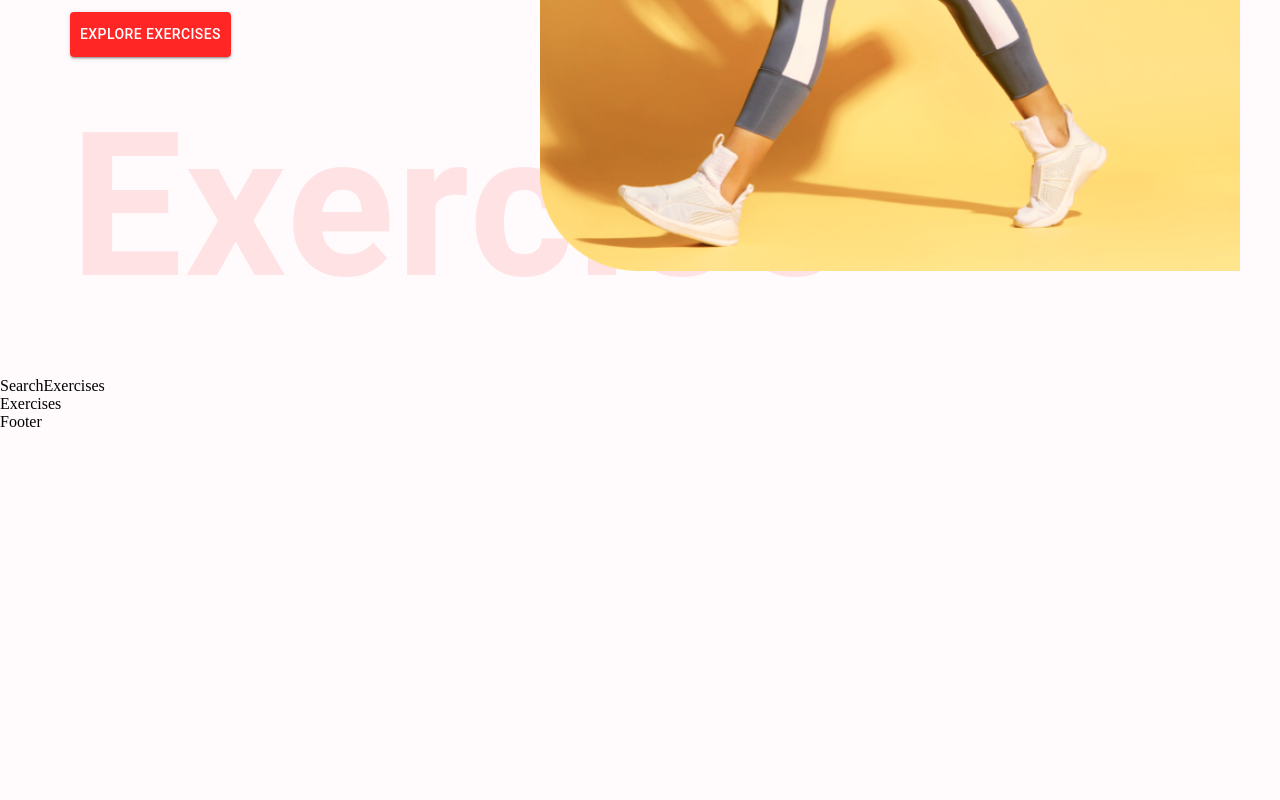
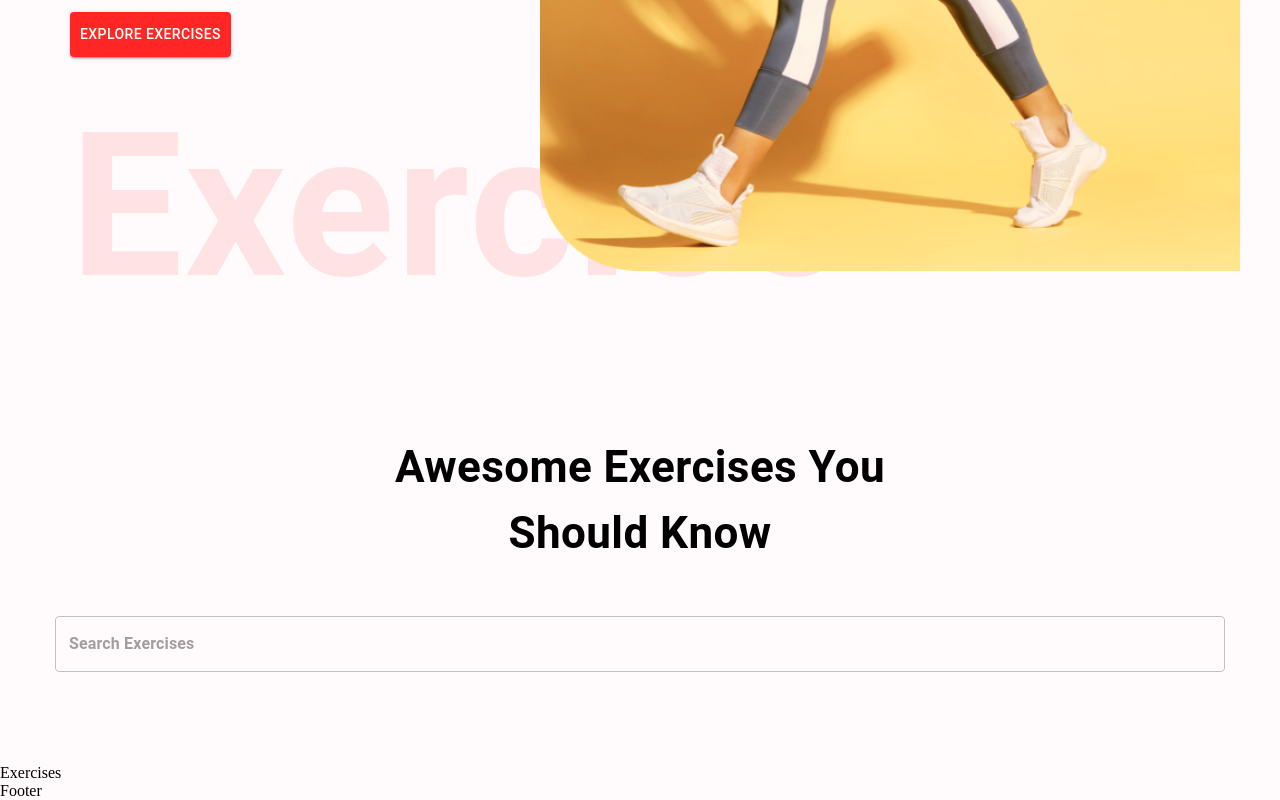
Before and after one commit to johnwhittenstudio/fitness_app, a React (Create React App) app: page / in a window 1280 px wide. Shown: the part 595-1395 px from the top of the page. Before the commit the page ends 1026 px from the top, so only its background shows below. Built offline with nearby package versions, Linux system fonts and the light colour scheme.

Commit message:
begin searchexercise page

```diff
--- a/src/components/HeroBanner.js
+++ b/src/components/HeroBanner.js
@@ -10,7 +10,7 @@
         ml: { sm: '50px' }
     }} position="relative" p="20px">
         <Typography
-            color="#d32f2f"
+            color="#FF2625"
             fontWeight="600"
             fontSize="26px"
         >
--- a/src/components/SearchExercises.js
+++ b/src/components/SearchExercises.js
@@ -1,8 +1,37 @@
-import React from 'react'
+import React, { useEffect, useState } from 'react';
+import { Box, Button, Stack, TextField, Typography } from '@mui/material';
+
 
 const SearchExercises = () => {
   return (
-    <div>SearchExercises</div>
+    <Stack alignItems="center" mt="37px" justifyContent="center" p="20px">
+        <Typography
+            fontWeight={700}
+            sx={{fontSize: { lg: '44px', xs: '30px'}}}
+            mb="50px"
+            textAlign="center"
+        >
+            Awesome Exercises You <br />
+            Should Know
+        </Typography>
+        <Box position="relative" mb="72px">
+            <TextField
+                sx={{
+                    input: {
+                        fontWeight: '700',
+                        border: 'none',
+                        borderRadius: '4px'
+                    },
+                    width: { lg: '1170px', xs: '350px'}
+                }}
+                height="76px"
+                value=""
+                onChange={(e) => {}}
+                placeholder="Search Exercises"
+                type="text"
+            />
+        </Box>
+    </Stack>
   )
 }
 
```
